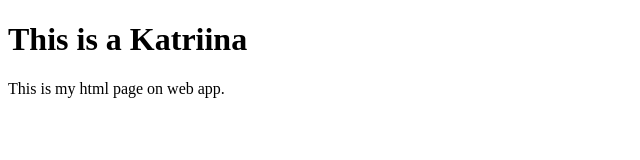
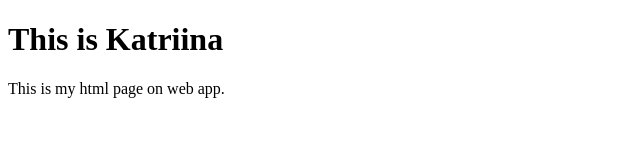
Before and after one commit to katriinac/katriinac.github.io, a plain HTML site: page tehtone.html in a window 1280 px wide. Shown: the whole page, without its empty margins (0-640 px from the left). Drawn offline with Linux system fonts and the light colour scheme.

Commit message:
tehtone.html

```diff
--- a/tehtone.html
+++ b/tehtone.html
@@ -4,7 +4,7 @@
 		<title>Katriinan sivu</title>
 	</head>
 	<body>
-		<h1>This is a Katriina</h1>
+		<h1>This is Katriina</h1>
 		<p>This is my html page on web app.</p>
 	</body>
 </html>
```
